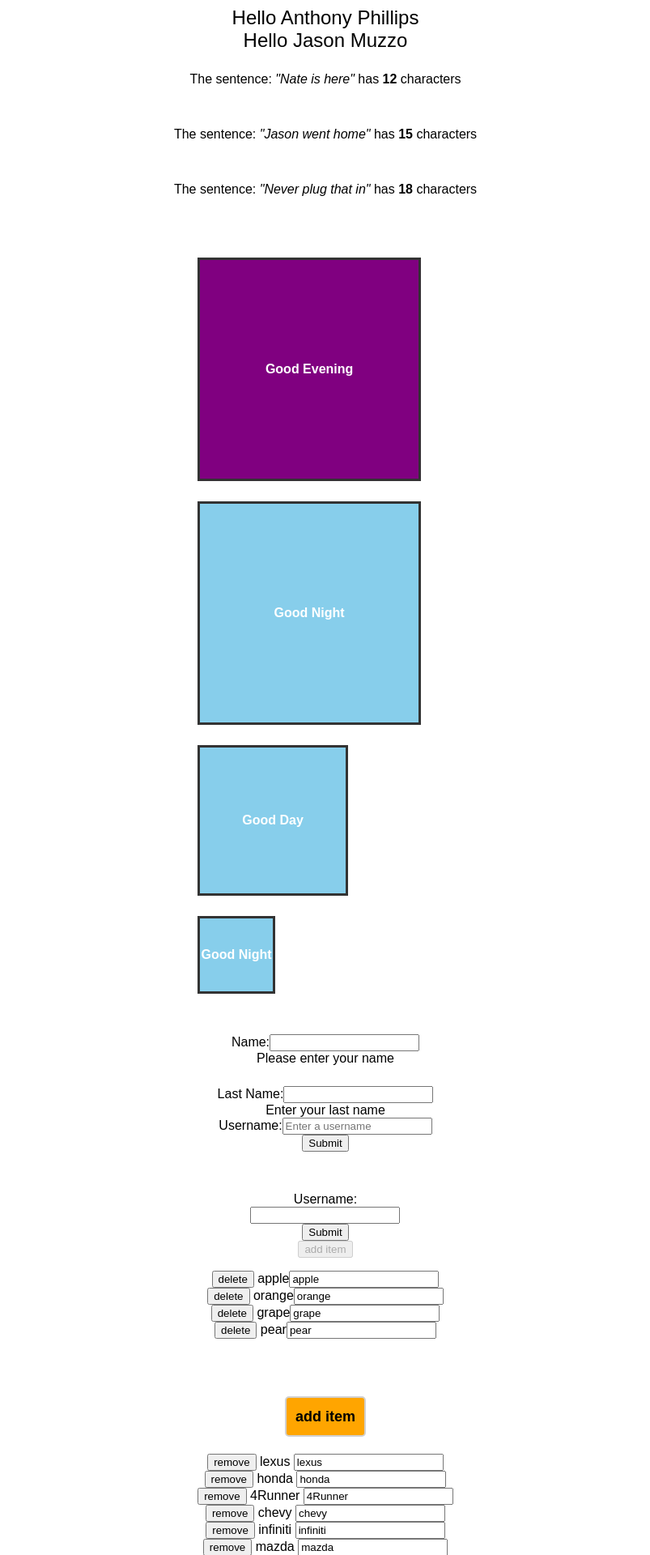
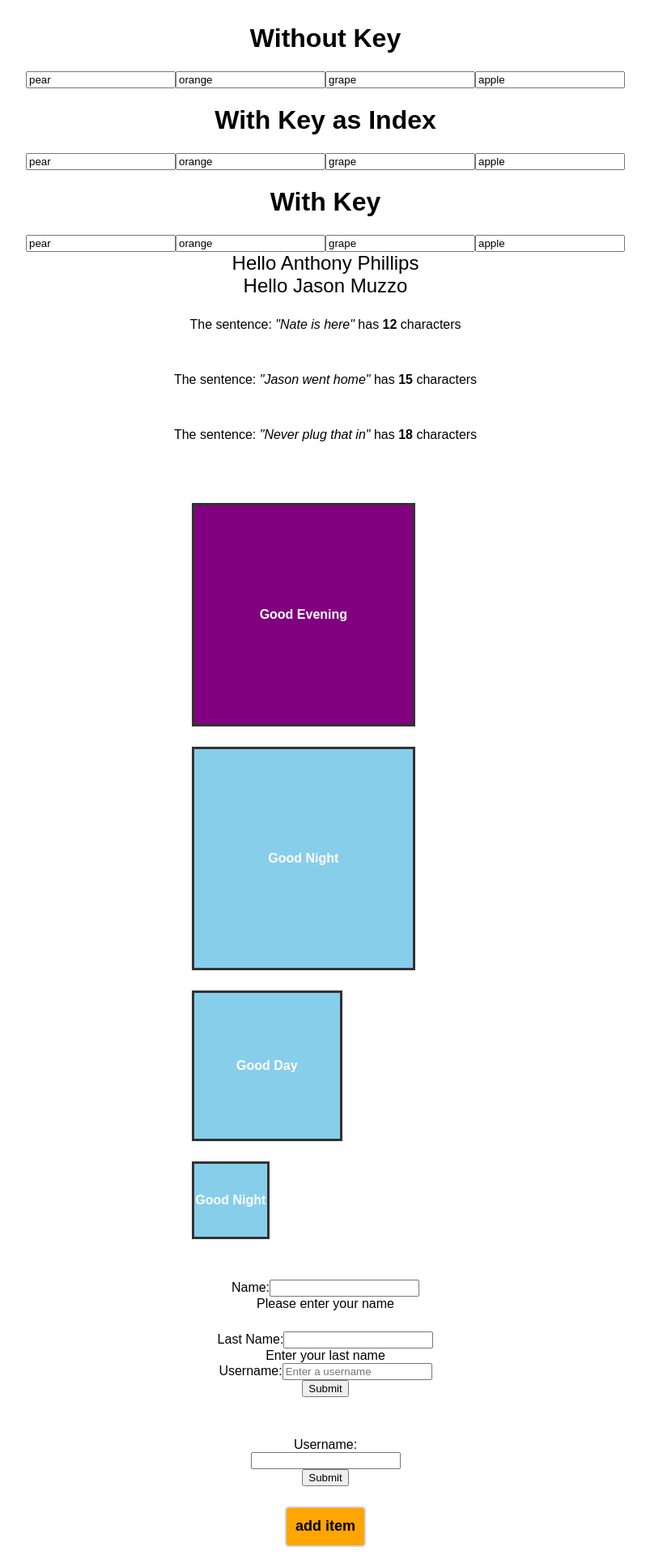
Before and after one commit to donaldkaiserjr/example-codesandbox, a React (Create React App) app: page / in a window 1280 px wide. Shown: the top 1920 px of the page at 81% size, without its empty margins (238-1041 px from the left). Built offline with nearby package versions, Linux system fonts and the light colour scheme.

Commit message:
Time-Date app Added time and date file.

```diff
--- a/src/App.js
+++ b/src/App.js
@@ -9,9 +9,11 @@ import UsernameForm2 from "./dynamic-form";
 import FruitApp from "./fruitApp";
 import CarsApp from "./carsApp";
 import NameAnimalApp from "./nameAnimal";
+import FocusDemo from "./focusDemo";
 
 const element = (
   <>
+    <FocusDemo />
     <SayHello firstName={"Anthony"} lastName={"Phillips"} />
     <SayHello firstName={"Jason"} lastName={"Muzzo"} />
     <CharacterCount text={"Nate is here"} />
--- a/src/carsApp.js
+++ b/src/carsApp.js
@@ -33,7 +33,9 @@ export default function CarsApp() {
       <ul style={{ listStyle: "none", paddingLeft: 0 }}>
         {items.map((item) => (
           <li key={item.id}>
-            <button onClick={() => removeItem(item)}>remove</button>{" "}
+            <button className="removebtn" onClick={() => removeItem(item)}>
+              remove
+            </button>{" "}
             <label htmlFor={`${item.value}-input`}>{item.value}</label>{" "}
             <input id={`${item.value}-input`} defaultValue={item.value} />
           </li>
--- /dev/null
+++ b/src/focusDemo.js
@@ -0,0 +1,58 @@
+import React from "react";
+
+export default function FocusDemo() {
+  const [items, setItems] = React.useState([
+    { id: "a", value: "apple" },
+    { id: "o", value: "orange" },
+    { id: "g", value: "grape" },
+    { id: "p", value: "pear" }
+  ]);
+
+  React.useEffect(() => {
+    const interval = setInterval(() => {
+      setItems(shuffle(items));
+    }, 1000);
+    return () => clearInterval(interval);
+  }, []);
+
+  return (
+    <div>
+      <div>
+        <h1>Without Key</h1>
+        {items.map((item) => (
+          <input value={item.value} />
+        ))}
+      </div>
+      <div>
+        <h1>With Key as Index</h1>
+        {items.map((item, index) => (
+          <input key={index} value={item.value} />
+        ))}
+      </div>
+      <div>
+        <h1>With Key</h1>
+        {items.map((item) => (
+          <input key={item.id} value={item.value} />
+        ))}
+      </div>
+    </div>
+  );
+}
+
+function shuffle(originalArray) {
+  const array = [...originalArray];
+  let currentIndex = array.length;
+  let temporaryValue;
+  let randomIndex;
+  // While there remain elements to shuffle...
+  while (0 !== currentIndex) {
+    // Pick a remaining element...
+    randomIndex = Math.floor(Math.random() * currentIndex);
+    currentIndex -= 1;
+    // And swap it with the current element.
+    temporaryValue = array[currentIndex];
+    array[currentIndex] = array[randomIndex];
+    array[randomIndex] = temporaryValue;
+  }
+  return array;
+}
--- a/src/fruitApp.js
+++ b/src/fruitApp.js
@@ -20,13 +20,19 @@ export default function FruitApp() {
 
   return (
     <div>
-      <button disabled={items.length >= allItems.length} onClick={addItem}>
+      <button
+        className="btn btn--orange"
+        disabled={items.length >= allItems.length}
+        onClick={addItem}
+      >
         add item
       </button>
       <ul style={{ listStyle: "none", paddingLeft: 0 }}>
         {items.map((item) => (
           <li key={item.id}>
-            <button onClick={() => removeItem(item)}>delete</button>{" "}
+            <button className="removebtn" onClick={() => removeItem(item)}>
+              delete
+            </button>{" "}
             <label htmlFor={`${item.value}-input`}>{item.value}</label>
             {""}
             <input id={`${item.value}-input`} defaultValue={item.value} />
--- a/src/styles.css
+++ b/src/styles.css
@@ -57,7 +57,7 @@ https://css-tricks.com/bem-101/ */
 }
 
 .btn {
-  margin-top: 55px;
+  margin-top: 25px;
 }
 .btn--orange {
   cursor: pointer;
@@ -71,3 +71,16 @@ https://css-tricks.com/bem-101/ */
   font-weight: bold;
   font-size: 18px;
 }
+
+.removebtn {
+  cursor: pointer;
+  width: 75px;
+  height: 25px;
+  margin-bottom: 5px;
+  background-color: purple;
+  border: 2px solid rgb(209, 208, 208);
+  border-radius: 5px;
+  color: #fff;
+  font-weight: bold;
+  font-size: 18px;
+}
```
Also changed, not shown: src/timeDate.js (added, +13 -0 lines).
